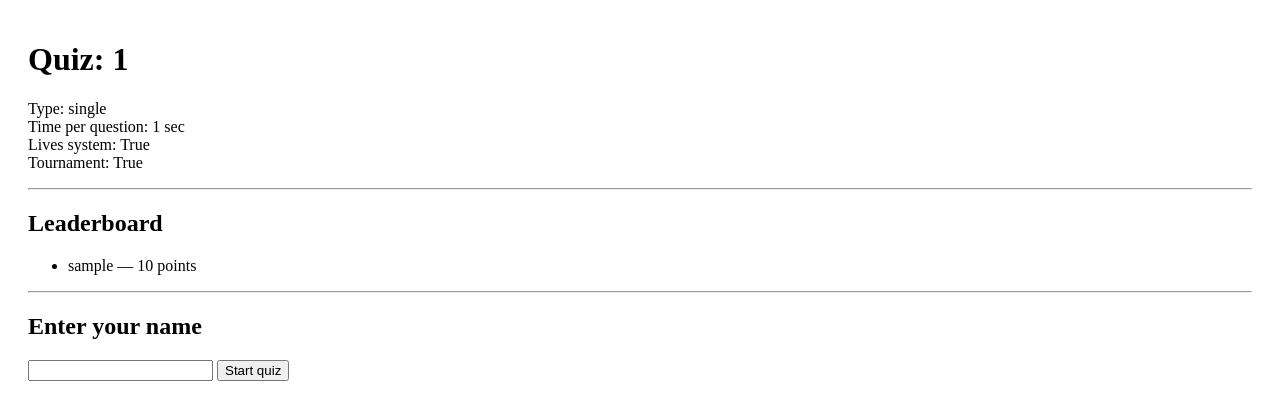
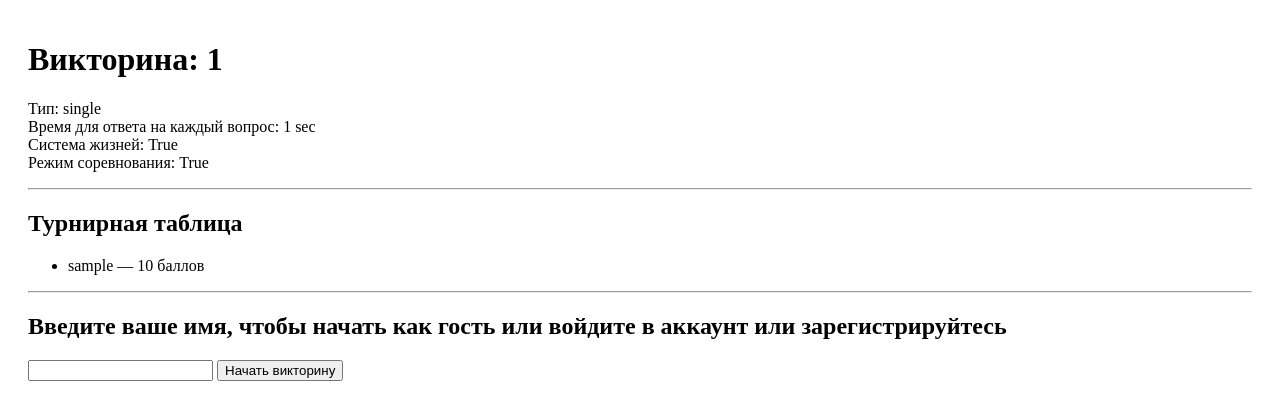
Before and after one commit to roman23323/edu-interactive-platform, a Django app: page /quiz/1/ in a window 1280 px wide. Shown: the part 47-467 px from the top of the page. Run offline with Django 5.2, Linux system fonts and the light colour scheme; tables that the repository leaves empty hold one stand-in row (values such as "Sample post").

Commit message:
refactor: translate templates to russian

```diff
--- a/templates/base.html
+++ b/templates/base.html
@@ -1,7 +1,7 @@
 <!DOCTYPE html>
 <html>
 <head>
-    <title>Quiz Platform</title>
+    <title>Образовательная платформа</title>
 </head>
 <body>
 
@@ -18,7 +18,7 @@
                 {% if user.is_guest %}
                     (гость)
                 {% else %}
-                    (пользователь)
+                    (авторизованный пользователь)
                 {% endif %}
             </span>
 
--- a/templates/cards/collection_create.html
+++ b/templates/cards/collection_create.html
@@ -1,7 +1,7 @@
 {% extends 'base.html' %}
 
 {% block content %}
-<h1>Create collection</h1>
+<h1>Создать коллекцию</h1>
 
 <form method="post">
     {% csrf_token %}
@@ -9,7 +9,7 @@
     {{ form.as_p }}
 
     <button type="submit">
-        Create
+        Создать
     </button>
 </form>
 {% endblock %}
--- a/templates/cards/collection_list.html
+++ b/templates/cards/collection_list.html
@@ -4,7 +4,7 @@
 <h1>My collections</h1>
 
 <a href="{% url 'cards:collection_create' %}">
-    Create collection
+    Создать коллекцию
 </a>
 
 <hr>
@@ -18,12 +18,12 @@
         </h3>
 
         <p>
-            Cards: {{ collection.cards.count }}
+            Карточек: {{ collection.cards.count }}
         </p>
     </div>
 
     <hr>
 {% empty %}
-    <p>No collections yet</p>
+    <p>Пока нет коллекций</p>
 {% endfor %}
 {% endblock %}
--- a/templates/quizzes/quiz_detail.html
+++ b/templates/quizzes/quiz_detail.html
@@ -1,24 +1,24 @@
 {% extends "base.html" %}
 
 {% block content %}
-<h1>Quiz: {{ quiz.id }}</h1>
+<h1>Викторина: {{ quiz.id }}</h1>
 
 <p>
-    Type: {{ quiz.type }} <br>
-    Time per question: {{ quiz.seconds_for_answer }} sec <br>
-    Lives system: {{ quiz.life_system }} <br>
-    Tournament: {{ quiz.tournament }}
+    Тип: {{ quiz.type }} <br>
+    Время для ответа на каждый вопрос: {{ quiz.seconds_for_answer }} sec <br>
+    Система жизней: {{ quiz.life_system }} <br>
+    Режим соревнования: {{ quiz.tournament }}
 </p>
 
 <hr>
 
 {% if leaderboard %}
-    <h2>Leaderboard</h2>
+    <h2>Турнирная таблица</h2>
 
     <ul>
         {% for row in leaderboard %}
             <li>
-                {{ row.user.username }} — {{ row.points }} points
+                {{ row.user.username }} — {{ row.points }} баллов
             </li>
         {% endfor %}
     </ul>
@@ -28,10 +28,10 @@
 
 {% if user.is_authenticated %}
     <a href="{% url 'quiz_start' quiz.id %}">
-        Start quiz
+        Начать викторину
     </a>
 {% else %}
-    <h2>Enter your name</h2>
+    <h2>Введите ваше имя, чтобы начать как гость или войдите в аккаунт или зарегистрируйтесь</h2>
 
     <form method="post" action="{% url 'quiz_guest' quiz.id %}">
         {% csrf_token %}
@@ -39,7 +39,7 @@
         <input type="text" name="name" required>
 
         <button type="submit">
-            Start quiz
+            Начать викторину
         </button>
     </form>
 {% endif %}
--- a/templates/quizzes/quiz_start.html
+++ b/templates/quizzes/quiz_start.html
@@ -1,7 +1,7 @@
 {% extends "base.html" %}
 
 {% block content %}
-<h1>Start Quiz</h1>
+<h1>Начать викторину</h1>
 
-<a href="/quiz/{{ quiz.id }}/start/">Start</a>
+<a href="/quiz/{{ quiz.id }}/start/">Начать</a>
 {% endblock %}
```
Also changed, not shown: templates/cards/collection_detail.html (+5 -5 lines), templates/cards/study_cards.html (+12 -8 lines).
